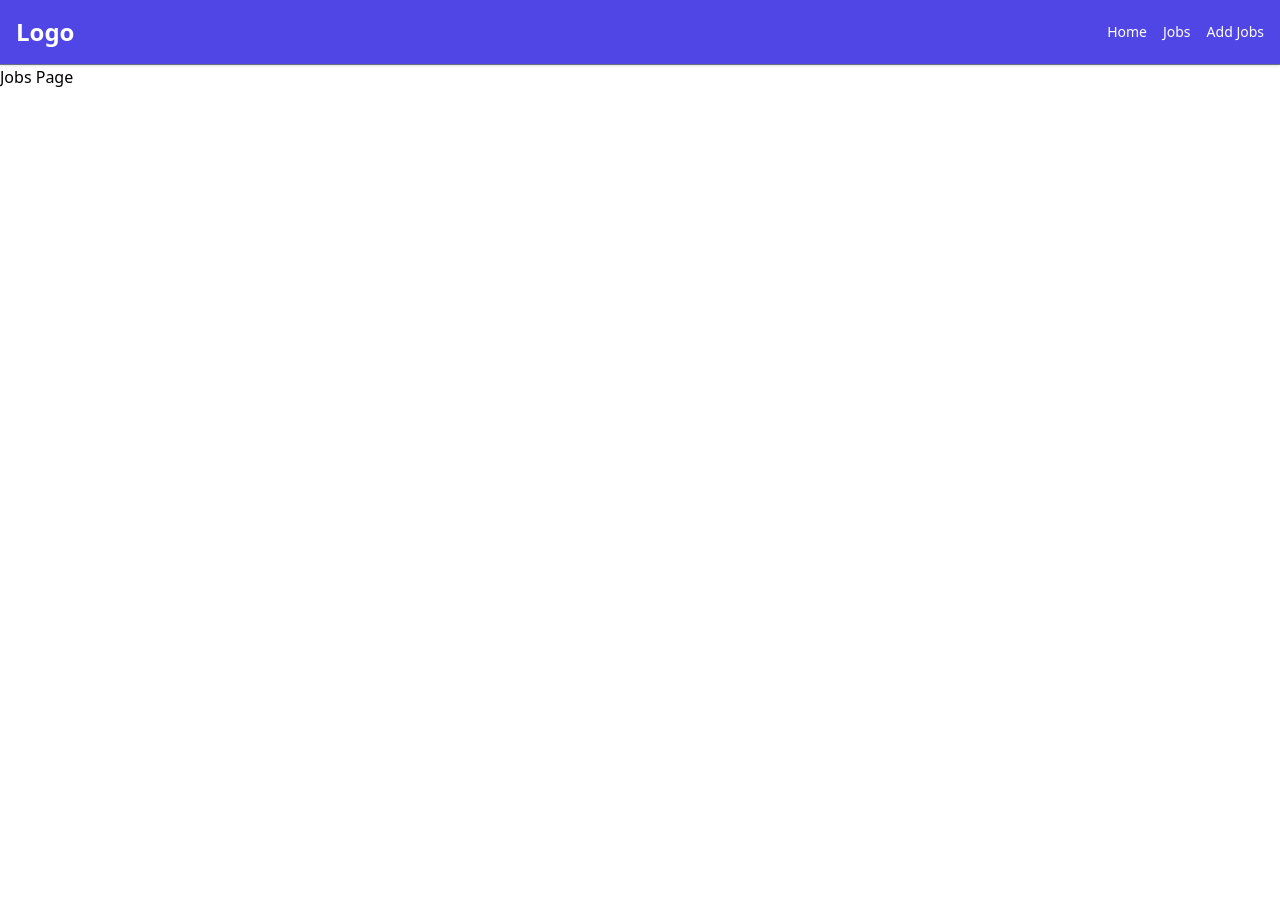
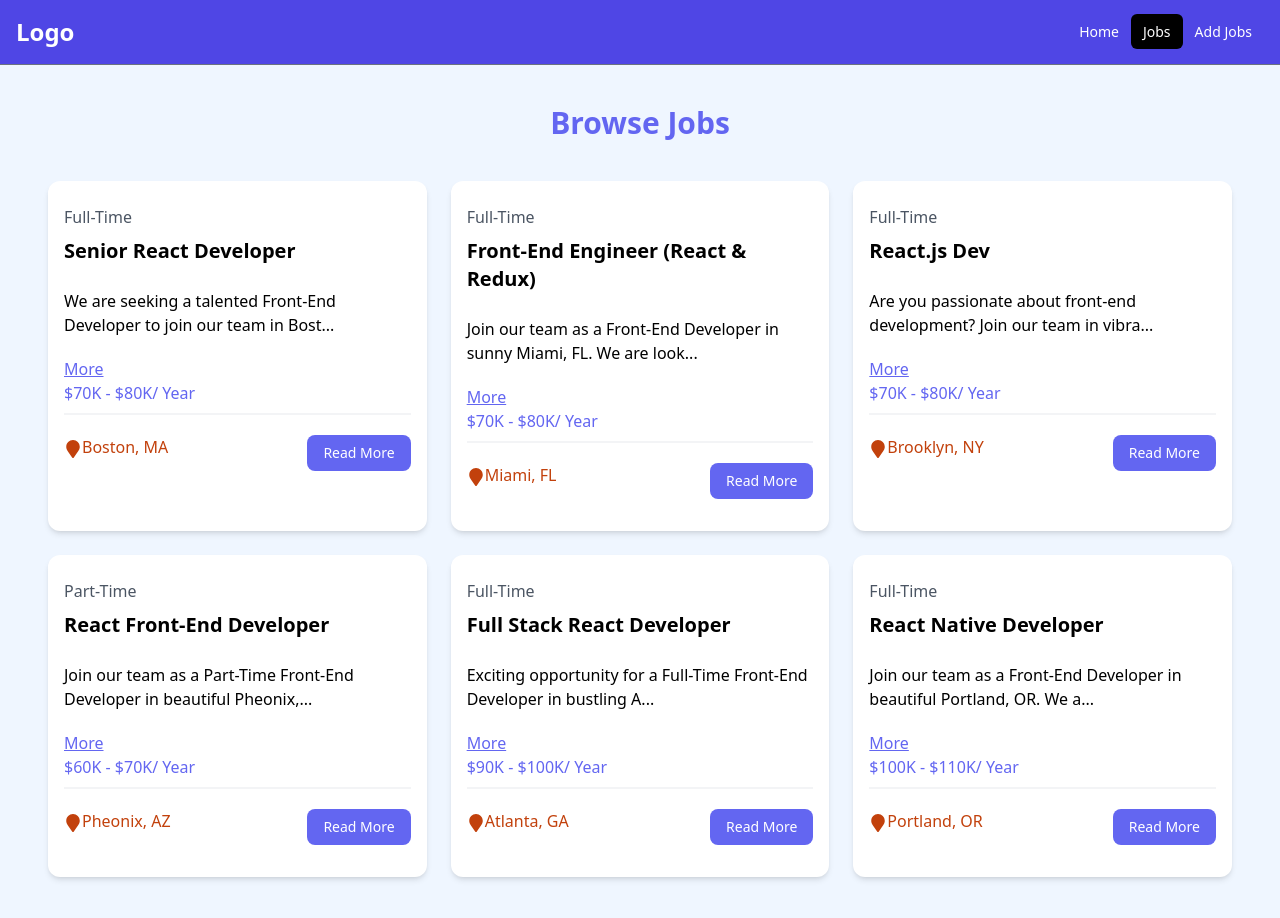
Before and after one commit to Abdi036/job_listing, a React (Vite) app: page /jobs in a window 1280 px wide. Shown: the top 918 px of the page. Before the commit the page ends 800 px from the top, so only its background shows below. Built offline with nearby package versions, Linux system fonts and the light colour scheme.

Commit message:
added more functionality to homepage and jobs page

```diff
--- a/src/App.jsx
+++ b/src/App.jsx
@@ -6,13 +6,15 @@ import {
 } from "react-router-dom";
 import LayOut from "./LayOut/LayOut";
 import HomePage from "./pages/HomePage";
-import JobsPage from "./pages/JobPage";
+import JobsPage from "./pages/JobsPage";
 import AddJobsPage from "./pages/AddJobsPage";
+import NotFound from "./pages/NotFound";
 
 const router = createBrowserRouter(
   createRoutesFromElements(
     <Route path="/" element={<LayOut />}>
       <Route index element={<HomePage />} />
+      <Route path="*" element={<NotFound />} />
       <Route path="/jobs" element={<JobsPage />} />
       <Route path="/add-jobs" element={<AddJobsPage />} />
     </Route>
--- a/src/Components/HomeCard.jsx
+++ b/src/Components/HomeCard.jsx
@@ -1,23 +1,24 @@
 import Card from "./Card";
+import { Link } from "react-router-dom";
 
 export default function HomeCard() {
   return (
     <div className="w-full p-4 flex items-center gap-5 flex-wrap">
       <Card>
         <h1>Hello world</h1>
-        <a href="#">add sth</a>
+        <Link to="/add-jobs">add sth</Link>
       </Card>
       <Card>
         <h1>Hello world</h1>
-        <a href="#">add sth</a>
+        <Link to="/add-jobs">add sth</Link>
       </Card>
       <Card>
         <h1>Hello world</h1>
-        <a href="#">add sth</a>
+        <Link to="/add-jobs">add sth</Link>
       </Card>
       <Card>
         <h1>Hello world</h1>
-        <a href="#">add sth</a>
+        <Link to="/add-jobs">add sth</Link>
       </Card>
     </div>
   );
--- a/src/Components/JobLists.jsx
+++ b/src/Components/JobLists.jsx
@@ -1,13 +1,30 @@
+/* eslint-disable react/prop-types */
+// /* eslint-disable react/prop-types */
+// import Jobs from "./Jobs";
+
+// export default function JobLists({ isHome }) {
+//   return (
+//     <section className="bg-blue-50 px-4 py-10">
+//       <div className="container mx-auto px-4">
+//         <h2 className="text-3xl font-bold text-indigo-500 mb-6 text-center">
+//           {isHome ? "Recent Jobs" : "Browse Jobs"}
+//         </h2>
+//         <Jobs isHome = {true}/>
+//       </div>
+//     </section>
+//   );
+// }
+
 import Jobs from "./Jobs";
 
-export default function JobLists() {
+export default function JobLists({ isHome }) {
   return (
     <section className="bg-blue-50 px-4 py-10">
       <div className="container mx-auto px-4">
         <h2 className="text-3xl font-bold text-indigo-500 mb-6 text-center">
-          Browse Jobs
+          {isHome ? "Recent Jobs" : "Browse Jobs"}
         </h2>
-        <Jobs />
+        <Jobs isHome={isHome} />
       </div>
     </section>
   );
--- a/src/Components/Jobs.jsx
+++ b/src/Components/Jobs.jsx
@@ -1,8 +1,10 @@
+/* eslint-disable react/prop-types */
 import { useState } from "react";
 import { FaMapMarker } from "react-icons/fa";
 import jobs from "/public/jobs.json";
+import { Link } from "react-router-dom";
 
-export default function Jobs() {
+export default function Jobs({ isHome }) {
   const [showDesc, setShowDesc] = useState({});
 
   function toggleDescription(id) {
@@ -12,11 +14,12 @@ export default function Jobs() {
     }));
   }
 
-  const recentJobs = jobs.slice(0, 3);
+  const joblist = isHome ? jobs.slice(0, 3) : jobs;
+
   return (
     <div className="container mx-auto p-4">
       <div className="grid grid-cols-1 sm:grid-cols-2 lg:grid-cols-3 gap-6">
-        {recentJobs.map((job) => (
+        {joblist.map((job) => (
           <div className="bg-white rounded-xl shadow-md" key={job.id}>
             <div className="p-4">
               <div className="mb-6">
@@ -41,12 +44,12 @@ export default function Jobs() {
                   <FaMapMarker className="inline text-lg" />
                   {job.location}
                 </div>
-                <a
-                  href={`/job/${job.id}`}
+                <Link
+                  to={`/job/${job.id}`}
                   className="h-[36px] bg-indigo-500 hover:bg-indigo-600 text-white px-4 py-2 rounded-lg text-center text-sm"
                 >
                   Read More
-                </a>
+                </Link>
               </div>
             </div>
           </div>
--- a/src/Components/Navbar.jsx
+++ b/src/Components/Navbar.jsx
@@ -1,7 +1,13 @@
 import { useState } from "react";
-import { Link } from "react-router-dom";
+import { NavLink } from "react-router-dom";
 const Navbar = () => {
   const [isOpen, setIsOpen] = useState(false);
+
+  function LinkClass({ isActive }) {
+    return isActive
+      ? "bg-black text-white hover:bg-gray-900 hover:text-white rounded-md px-3 py-2"
+      : "text-white hover:bg-gray-900 hover:text-white rounded-md px-3 py-2";
+  }
 
   return (
     <nav className="bg-indigo-600 p-4 border-b border-gray-500 shadow">
@@ -33,25 +39,16 @@ const Navbar = () => {
             isOpen ? "flex-col " : "hidden"
           } md:flex md:items-center md:w-auto w-full`}
         >
-          <div className="text-sm md:flex-grow">
-            <Link
-              to="/"
-              className="block mt-4 md:inline-block md:mt-0 text-white hover:text-gray-200 mr-4"
-            >
+          <div className="text-sm md:flex-grow  ">
+            <NavLink to="/" className={LinkClass}>
               Home
-            </Link>
-            <Link
-              to="/jobs"
-              className="block mt-4 md:inline-block md:mt-0 text-white hover:text-gray-200 mr-4"
-            >
+            </NavLink>
+            <NavLink to="/jobs" className={LinkClass}>
               Jobs
-            </Link>
-            <Link
-              to="/add-jobs"
-              className="block mt-4 md:inline-block md:mt-0 text-white hover:text-gray-200"
-            >
+            </NavLink>
+            <NavLink to="nalanla" className={LinkClass}>
               Add Jobs
-            </Link>
+            </NavLink>
           </div>
         </div>
       </div>
--- a/src/Components/ViewAllJobs.jsx
+++ b/src/Components/ViewAllJobs.jsx
@@ -1,12 +1,13 @@
+import { Link } from "react-router-dom";
 export default function ViewAllJobs() {
   return (
     <section className="m-auto max-w-lg my-10 px-6">
-      <a
-        href="/jobs"
+      <Link
+        to="/jobs"
         className="block bg-black text-white text-center py-4 px-6 rounded-xl hover:bg-gray-700"
       >
         View All Jobs
-      </a>
+      </Link>
     </section>
   );
 }
--- a/src/pages/HomePage.jsx
+++ b/src/pages/HomePage.jsx
@@ -1,3 +1,19 @@
+// import Header from "../Components/Header";
+// import HomeCard from "../Components/HomeCard";
+// import JobLists from "../Components/JobLists";
+// import ViewAllJobs from "../Components/ViewAllJobs";
+
+// export default function HomePage() {
+//   return (
+//     <>
+//       <Header />
+//       <HomeCard />
+//       <JobLists isHome={true} />
+//       <ViewAllJobs />
+//     </>
+//   );
+// }
+
 import Header from "../Components/Header";
 import HomeCard from "../Components/HomeCard";
 import JobLists from "../Components/JobLists";
@@ -8,7 +24,7 @@ export default function HomePage() {
     <>
       <Header />
       <HomeCard />
-      <JobLists />
+      <JobLists isHome={true} />
       <ViewAllJobs />
     </>
   );
--- a/src/pages/JobPage.jsx
+++ /dev/null
@@ -1,3 +0,0 @@
-export default function JobPage() {
-  return <div>Jobs Page</div>;
-}
--- /dev/null
+++ b/src/pages/JobsPage.jsx
@@ -0,0 +1,9 @@
+import JobLists from "../Components/JobLists";
+
+export default function JobsPage() {
+  return (
+    <div>
+      <JobLists isHome={false} />
+    </div>
+  );
+}
--- /dev/null
+++ b/src/pages/NotFound.jsx
@@ -0,0 +1,19 @@
+import { useNavigate } from "react-router-dom";
+
+export default function NotFound() {
+  const navigate = useNavigate();
+
+  return (
+    <div className="min-h-screen flex flex-col items-center justify-center bg-gray-100">
+      <div className="absolute top-4 right-4"></div>
+      <h1 className="text-6xl font-bold text-gray-800 mb-4">404</h1>
+      <p className="text-xl text-gray-600 mb-8">Page Not Found</p>
+      <button
+        onClick={() => navigate("/")}
+        className="bg-indigo-500 hover:bg-indigo-600 text-white px-4 py-2 rounded-lg"
+      >
+        Go to Home
+      </button>
+    </div>
+  );
+}
```
